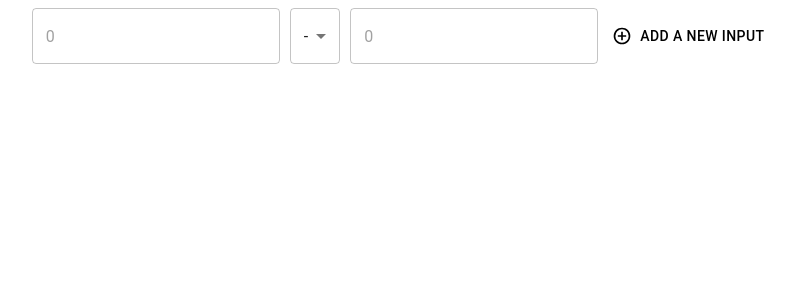
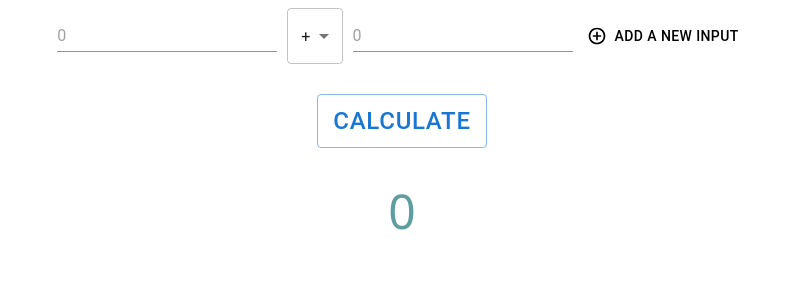
Before and after one commit to Gloryness/react-calculator, a React (Create React App) app: page / in a window 1280 px wide. Shown: the top 300 px of the page, without its empty margins (238-1033 px from the left). Built offline with nearby package versions, Linux system fonts and the light colour scheme.

Commit message:
Finished result (I think)!

```diff
--- a/src/App.js
+++ b/src/App.js
@@ -1,18 +1,42 @@
-import * as React from 'react';
-import TextField from '@mui/material/TextField';
+import { useState, useEffect } from 'react';
 import Button from '@mui/material/Button';
 import AddIcon from './components/AddIcon';
+import Text from './components/Text';
 import Operator from './components/Operator';
 import './index.css'
 
 function App() {
+  const [calculation, setCalculation] = useState([0, "+", 0])
+  const [result, setResult] = useState(0)
+
+  function addNewCalculation(operator, number) {
+    setCalculation(old => [...old, operator])
+    setCalculation(old => [...old, 0])
+  }
+
+  function showResult() {
+    setResult(eval(calculation.join("")))
+  }
+
   return (
-    <div className='entries'>
-      <TextField placeholder="0" width="40"/>
-      <Operator text="-"/>
-      <TextField placeholder="0" width="40"/>
-      <Button startIcon={<AddIcon/>} style={{color: 'black'}}>Add a new input</Button>
+    <div className='main'>
+      <div className='entries'>
+        {
+          calculation.map((calc, index) => {
+            if(['+', '-', '*', '/'].includes(calc)) {
+              return <Operator text={calc} id={index} setCalc={setCalculation} showRes={showResult}/>
+            } else {
+              return <Text value={calc} index={index} setCalc={setCalculation} showRes={showResult}/>
+            }
+          })
+        }
+        <Button startIcon={<AddIcon/>} style={{color: 'black'}} onClick={() => addNewCalculation("+", 0)}>Add a new input</Button>
 
+      </div>
+
+      <Button onClick={showResult} style={{fontSize: '1.5em'}} variant="outlined">Calculate</Button>
+
+      <p id="result">{result}</p>
     </div>
   );
 }
--- a/src/components/Operator.js
+++ b/src/components/Operator.js
@@ -1,24 +1,28 @@
-import React from 'react'
+import { useState } from 'react'
 import Select from '@mui/material/Select'
 import MenuItem from '@mui/material/MenuItem'
 import { v4 as uuidv4 } from 'uuid';
 
-export default function Operator({ text }) {
-    const [value, setValue] = React.useState(text);
+export default function Operator({ text, id, setCalc, showRes }) {
+    const [value, setValue] = useState(text);
 
     const handleChange = (event) => {
         setValue(event.target.value);
+
+        setCalc(old => {
+            old[id] = event.target.value
+            return old
+        })
+
+        showRes()
     };
 
     return (
-        // <Button style={{fontSize: '2em', color: 'black', borderColor: 'black', padding: 0}} variant="outlined">
-        //     {text}
-        // </Button>
-        <Select id={uuidv4()} value={value} label="Operator" onChange={handleChange}>
-            <MenuItem value="+">+</MenuItem>
-            <MenuItem value="-">-</MenuItem>
-            <MenuItem value="*">*</MenuItem>
-            <MenuItem value="/">/</MenuItem>
+        <Select key={uuidv4()} value={value} label="Operator" onChange={handleChange}>
+            <MenuItem value="+" key={uuidv4()}>+</MenuItem>
+            <MenuItem value="-" key={uuidv4()}>-</MenuItem>
+            <MenuItem value="*" key={uuidv4()}>*</MenuItem>
+            <MenuItem value="/" key={uuidv4()}>/</MenuItem>
         </Select>
     )
 }
--- /dev/null
+++ b/src/components/Text.js
@@ -0,0 +1,22 @@
+import { useState } from 'react'
+import TextField from '@mui/material/TextField';
+
+export default function Text({ number, index, setCalc, showRes }) {
+    const [value, setValue] = useState(number)
+
+    function handleInput(event) {
+        setValue(event.target.value)
+
+        setCalc(old => {
+          old[index] = parseInt(event.target.value)
+          return old
+        })
+
+        showRes()
+      }
+
+    return (
+        <TextField key={index} onChange={handleInput}
+                   placeholder="0" value={value} width="40" type="number" variant="standard"/>
+    )
+}
--- a/src/index.css
+++ b/src/index.css
@@ -1,3 +1,10 @@
+.main {
+    display: flex;
+    flex-direction: column;
+    align-items: center;
+    gap: 30px;
+}
+
 .entries {
     display: flex;
     flex-direction: row;
@@ -5,3 +12,10 @@
     align-items: center;
     gap: 10px;
 }
+
+#result {
+    font-size: 3em;
+    color: cadetblue;
+    font-family: 'Segoe UI', sans-serif;
+    margin: 0;
+}
```
